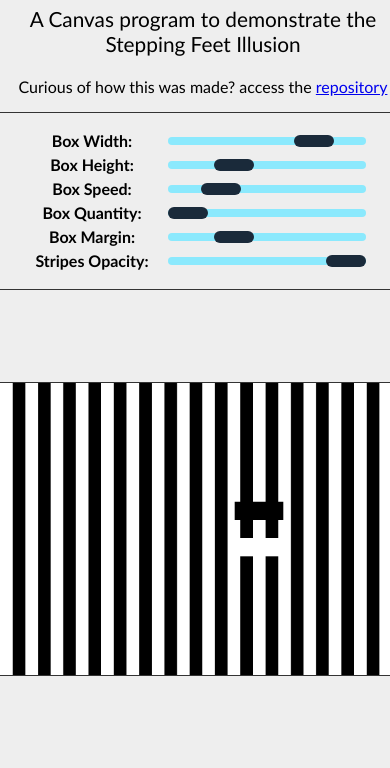
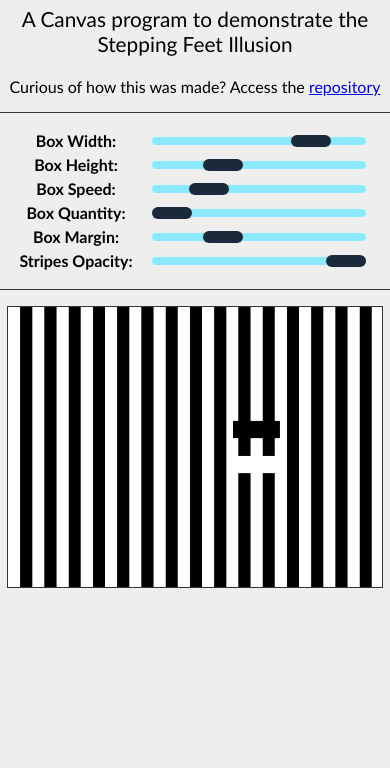
Before and after one commit to jonathan-santos/stepping-feet-illusion, a plain HTML site: page index.html in a window 390 px wide. Shown: the part 76-844 px from the top of the page. Drawn offline with Linux system fonts and the light colour scheme.

Commit message:
Improving page in mobile

```diff
--- a/index.html
+++ b/index.html
@@ -17,7 +17,7 @@
         <div class='header'>
             <h1 class='title'>Stepping Feet Illusion</h1>
             <p class='description'>A Canvas program to demonstrate the Stepping Feet Illusion</p>
-            <p class='repo'>Curious of how this was made? access the <a href='https://github.com/jonathan-santos/stepping-feet-illusion' target='_blank'>repository</a></p>
+            <p class='repo'>Curious of how this was made? Access the <a href='https://github.com/jonathan-santos/stepping-feet-illusion' target='_blank'>repository</a></p>
         </div>
 
         <div class='controls'>
--- a/styles.css
+++ b/styles.css
@@ -6,13 +6,11 @@ html, body {
 }
 
 main {
-    height: 100vh;
     display: flex;
     flex-direction: column;
 }
 
 .header, .controls {
-    padding-left: 1rem;
     text-align: center;
 }
 
@@ -58,10 +56,9 @@ main {
     }
 
 .canvas {
-    padding: 1rem 0;
-    flex: 1;
+    padding: 1rem 0.5rem 0.5rem 0.5rem;
     display: flex;
-    align-items: center;
+    align-items: start;
     justify-content: center;
 }
 
--- a/sw.js
+++ b/sw.js
@@ -14,7 +14,7 @@
 // Names of the two caches used in this version of the service worker.
 // Change to v2, etc. when you update any of the local resources, which will
 // in turn trigger the install event again.
-const PRECACHE = 'precache-v1';
+const PRECACHE = 'precache-v2';
 const RUNTIME = 'runtime';
 
 // A list of local resources we always want to be cached.
```
